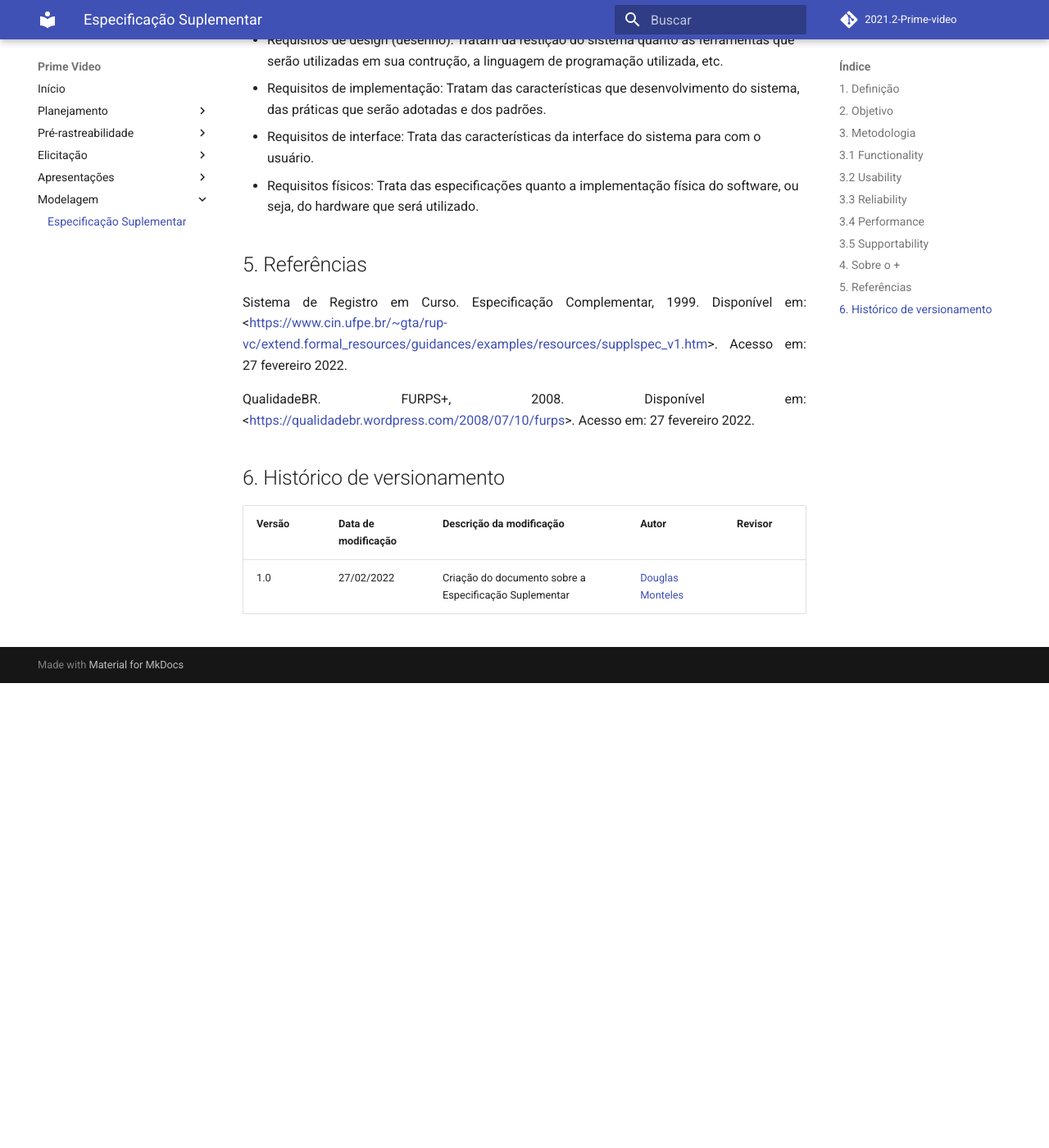
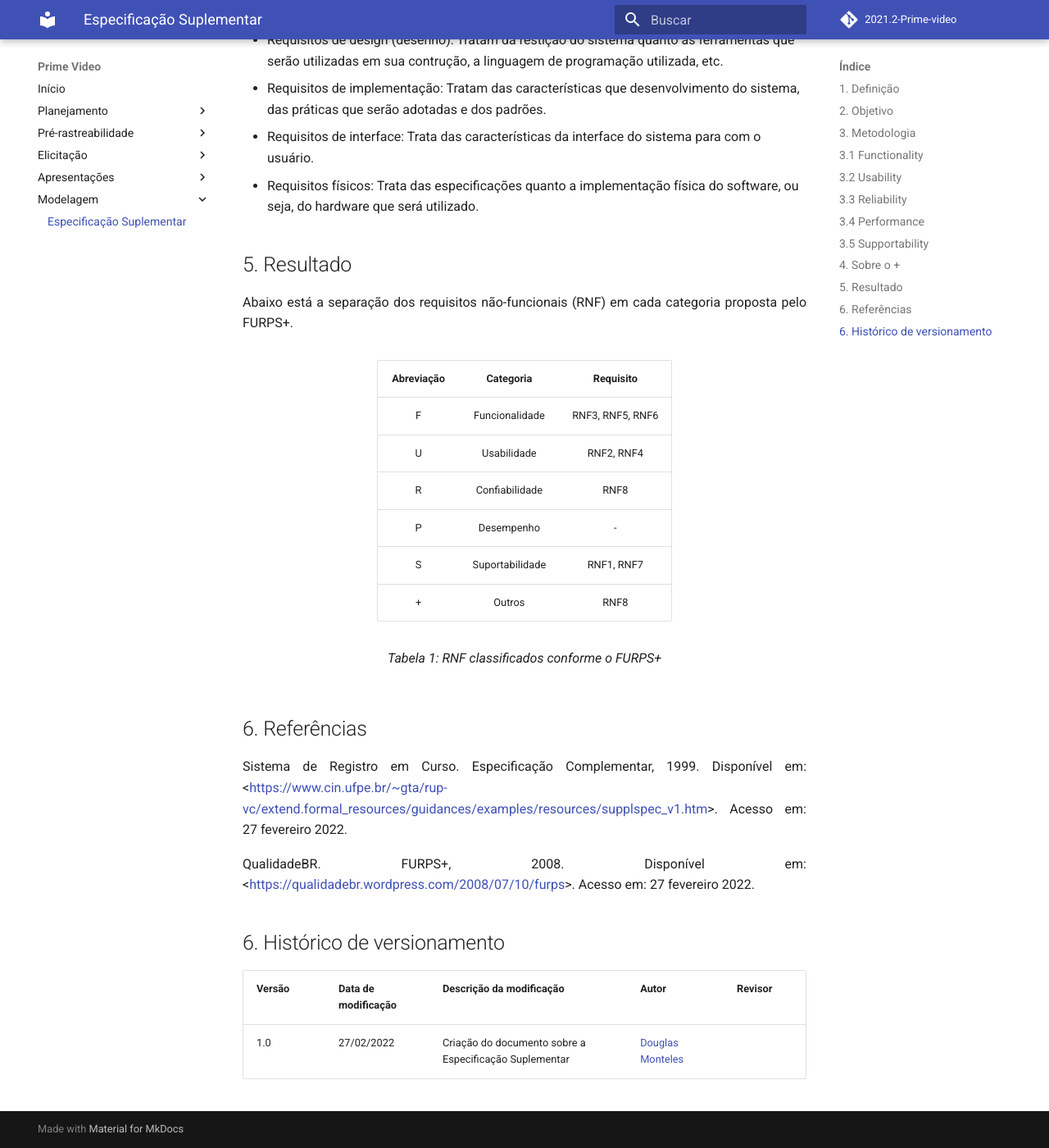
Before and after one commit to Requisitos-de-Software/2021.2-Prime-video, an MkDocs documentation site: the page built from docs/modelagem/especificacao-suplementar.md, in a window 1280 px wide and 1400 px high, scrolled down 3025 px. Shown: the whole window at 82% size. Built offline with MkDocs 1.6.1 and Material for MkDocs 9.7.7, drawn with Linux system fonts in a browser that asks for light colours; comment, search, counter and statistics services are not loaded; before the commit the page ends 3858 px from its top, so only the background shows below that; some of the changed text lies outside the part shown.

Commit message:
docs: Adicionando o tópico de resultado

```diff
--- a/docs/modelagem/especificacao-suplementar.md
+++ b/docs/modelagem/especificacao-suplementar.md
@@ -56,7 +56,7 @@
   <ul>
     <li>Prevenção de erros</li>
     <li>Estética e design</li>
-    <li>ajudas (Help)</li>
+    <li>Ajudas (Help)</li>
     <li>Consistência e padrões.</li>
   </ul>
 </p>
@@ -126,7 +126,60 @@
   </ul>
 </p>
 
-## 5. Referências
+## 5. Resultado
+
+Abaixo está a separação dos requisitos não-funcionais (RNF) em cada categoria proposta pelo FURPS+.
+
+<figure>
+<table>
+  <thead>
+    <tr>
+      <th align="center">Abreviação</th>
+      <th align="center">Categoria</th>
+      <th align="center">Requisito</th>
+    </tr>
+  </thead>
+
+  <tbody>
+    <tr>
+      <td align="center">F</td>
+      <td align="center">Funcionalidade</td>
+      <td align="center">RNF3, RNF5, RNF6</td>
+    </tr>
+    <tr>
+      <td align="center">U</td>
+      <td align="center">Usabilidade</td>
+      <td align="center">RNF2, RNF4</td>
+    </tr>
+    <tr>
+      <td align="center">R</td>
+      <td align="center">Confiabilidade</td>
+      <td align="center">RNF8</td>
+    </tr>
+    <tr>
+      <td align="center">P</td>
+      <td align="center">Desempenho</td>
+      <td align="center">-</td>
+    </tr>
+    <tr>
+      <td align="center">S</td>
+      <td align="center">Suportabilidade</td>
+      <td align="center">RNF1, RNF7</td>
+    </tr>
+    <tr>
+      <td align="center">+</td>
+      <td align="center">Outros</td>
+      <td align="center">RNF8</td>
+    </tr>
+  </tbody>
+</table>
+
+<figcaption>
+  Tabela 1: RNF classificados conforme o FURPS+
+</figcaption>
+</figure>
+
+## 6. Referências
 
 Sistema de Registro em Curso. Especificação Complementar, 1999. Disponível em: <<https://www.cin.ufpe.br/~gta/rup-vc/extend.formal_resources/guidances/examples/resources/supplspec_v1.htm>>. Acesso em: 27 fevereiro 2022.
 
```
